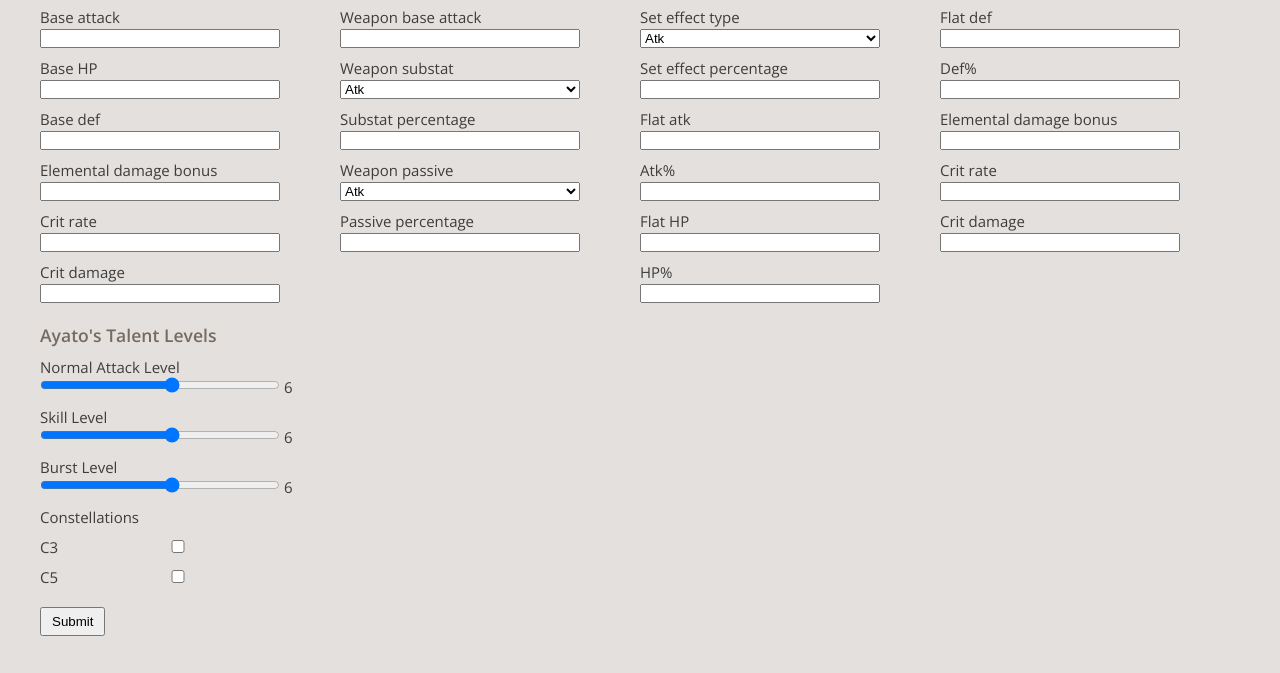
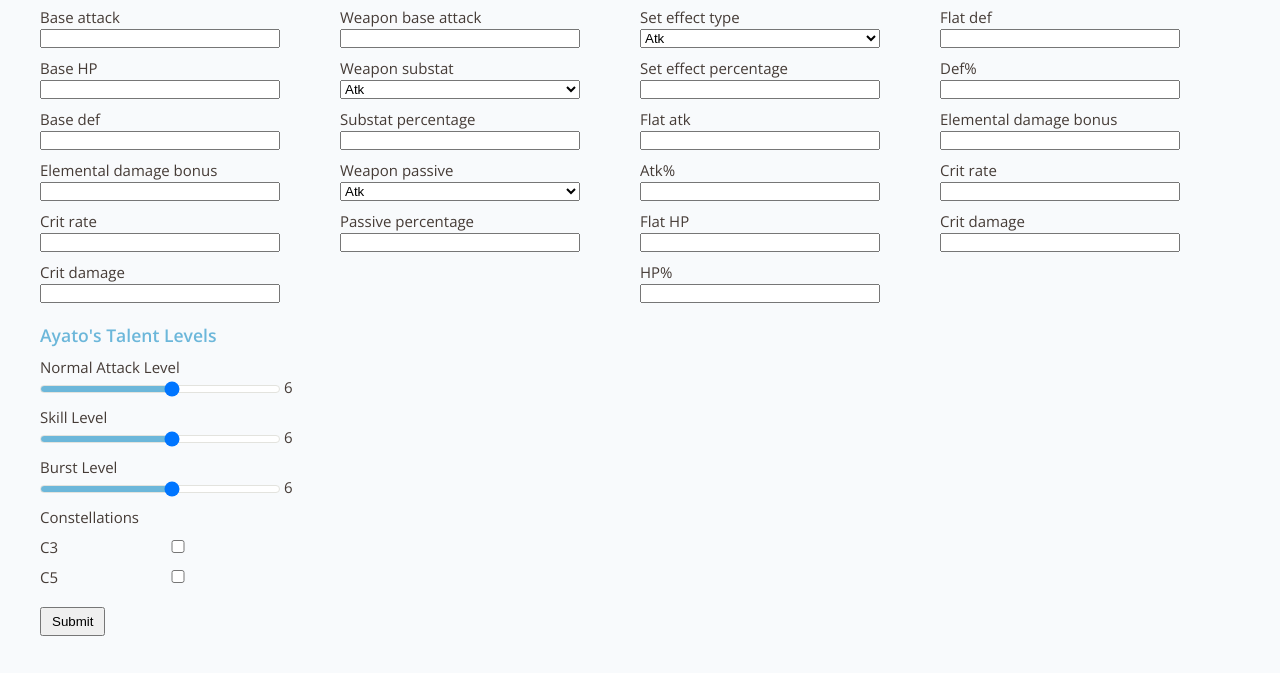
Before and after one commit to nicoleang09/personal-projects, a plain HTML site: page Damage Calculator/index.html in a window 1280 px wide. Shown: the part 108-781 px from the top of the page. Drawn offline with nearby package versions, Linux system fonts and the light colour scheme.

Commit message:
Style slider bars

```diff
--- a/Damage Calculator/assets/css/styles.css
+++ b/Damage Calculator/assets/css/styles.css
@@ -10,15 +10,12 @@
     --hue-color: 29; /*Purple 250 - Green 142 - Blue 230 - Pink 340*/
 
     /* HSL color mode */
-    --first-color: hsl(var(--hue-color), 21%, 50%);
-    --first-color-second: hsl(var(--hue-color), 21%, 50%);
-    --first-color-alt: hsl(var(--hue-color), 9%, 42%);
-    --first-color-lighter: hsl(var(--hue-color), 52%, 74%);
-    --title-color: hsl(var(--hue-color), 9%, 42%);
-    --text-color: hsl(0, 0%, 24%);
-    --text-color-light: hsl(0, 0%, 100%);
+    --first-color: #6CB7DA;
+    --title-color: #6CB7DA;
+    --text-color: #453B36;
+    --text-color-light: #E3E3DE;
     --input-color: hsl(var(--hue-color), 22%, 85%);
-    --body-color: hsl(var(--hue-color), 12%, 88%);
+    --body-color: #F8FAFC;
     --container-color: #fff;
 
     /*========== Font and typography ==========*/
@@ -131,6 +128,17 @@ button {
     margin-right: 5px;
 }
 
+.range-bar input {
+    background: linear-gradient(to right, var(--first-color) 0%, var(--first-color) 55%, #fff 45%, #fff 100%);
+    border: solid 1px var(--text-color-light);
+    border-radius: 8px;
+    height: 8px;
+    /* width: 356px; */
+    outline: none;
+    transition: background 450ms ease-in;
+    -webkit-appearance: none;
+}
+
 .const-checkbox p, input {
     display: inline-block;
     margin-right: 0;
--- a/Damage Calculator/assets/js/main.js
+++ b/Damage Calculator/assets/js/main.js
@@ -36,6 +36,17 @@ var artifactDefPercent;
 var artifactElementalBonus;
 var artifactCr;
 var artifactCd;
+
+function setRangeSlider(view) {
+    view.nextElementSibling.value = view.value;
+    var value = ((view.value - view.min) / (view.max - view.min)) * 100;
+    view.style.background =
+        "linear-gradient(to right, var(--first-color) 0%, var(--first-color) " +
+        value +
+        "%, #fff " +
+        value +
+        "%, white 100%)";
+}
 
 function setAllViews() {
     setCharInputViews();
--- a/Damage Calculator/index.html
+++ b/Damage Calculator/index.html
@@ -14,7 +14,6 @@
 </head>
 
 <body onload="setAllViews()">
-
     <h1>Damage Calculator</h1>
 
     <!-- For entering numbers -->
@@ -46,19 +45,20 @@
 
             <p>Normal Attack Level</p>
             <div class="range-bar">
-                <input type="range" id="char-na-lvl" min="1" max="10" oninput="this.nextElementSibling.value = this.value"/>
+                <input type="range" id="char-na-lvl" min="1" max="10" oninput="setRangeSlider(this)"/>
                 <output>6</output>
             </div>
 
             <p>Skill Level</p>
             <div class="range-bar">
-                <input type="range" id="char-skill-lvl" min="1" max="10" oninput="this.nextElementSibling.value = this.value"/>
+                <input type="range" id="char-skill-lvl" min="1" max="10" oninput="setRangeSlider(this)"/>
                 <output>6</output>
             </div>
 
             <p>Burst Level</p>
             <div class="range-bar">
-                <input type="range" id="char-burst-lvl" min="1" max="10" oninput="this.nextElementSibling.value = this.value"/>
+                <!-- <input type="range" id="char-burst-lvl" min="1" max="10" oninput="this.nextElementSibling.value = this.value"/> -->
+                <input type="range" id="char-burst-lvl" min="1" max="10" oninput="setRangeSlider(this)"/>
                 <output>6</output>
             </div>
 
```
